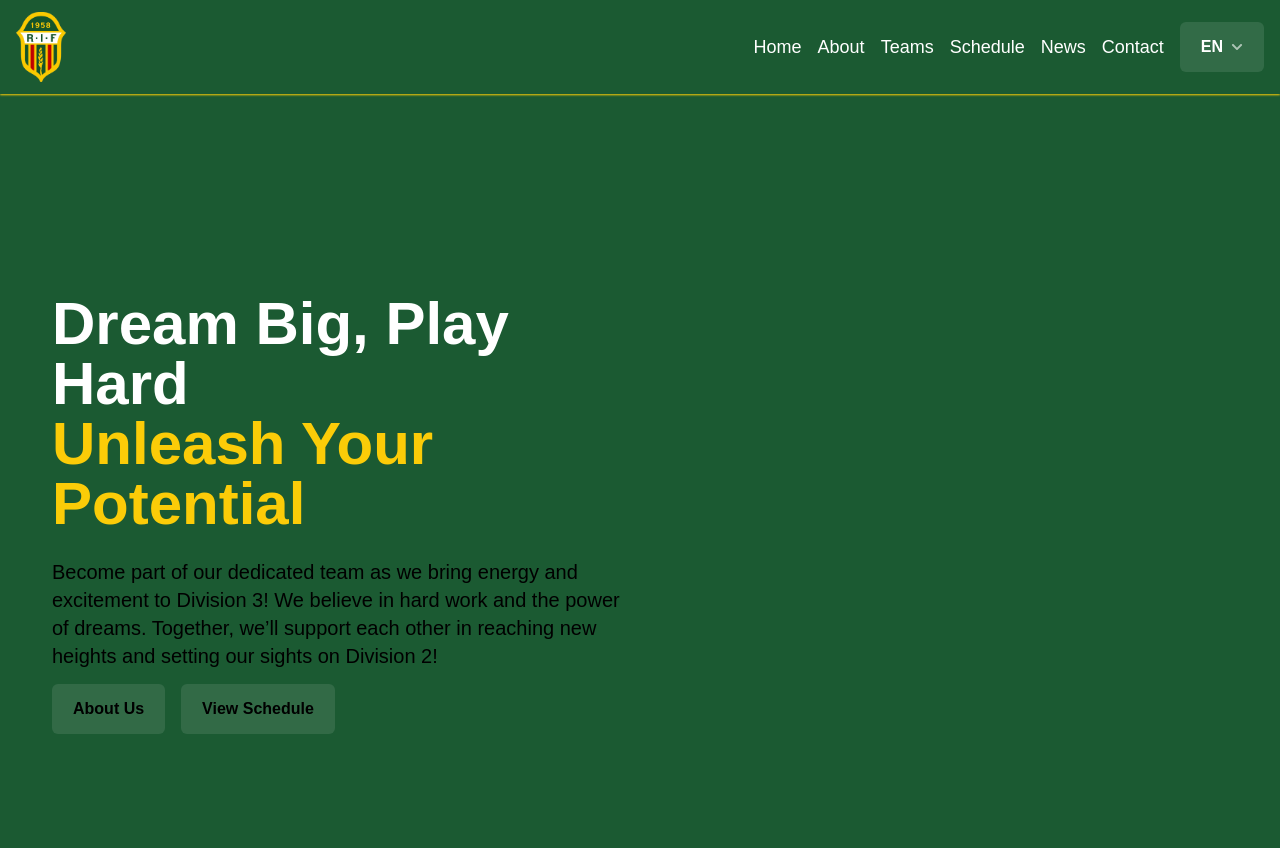
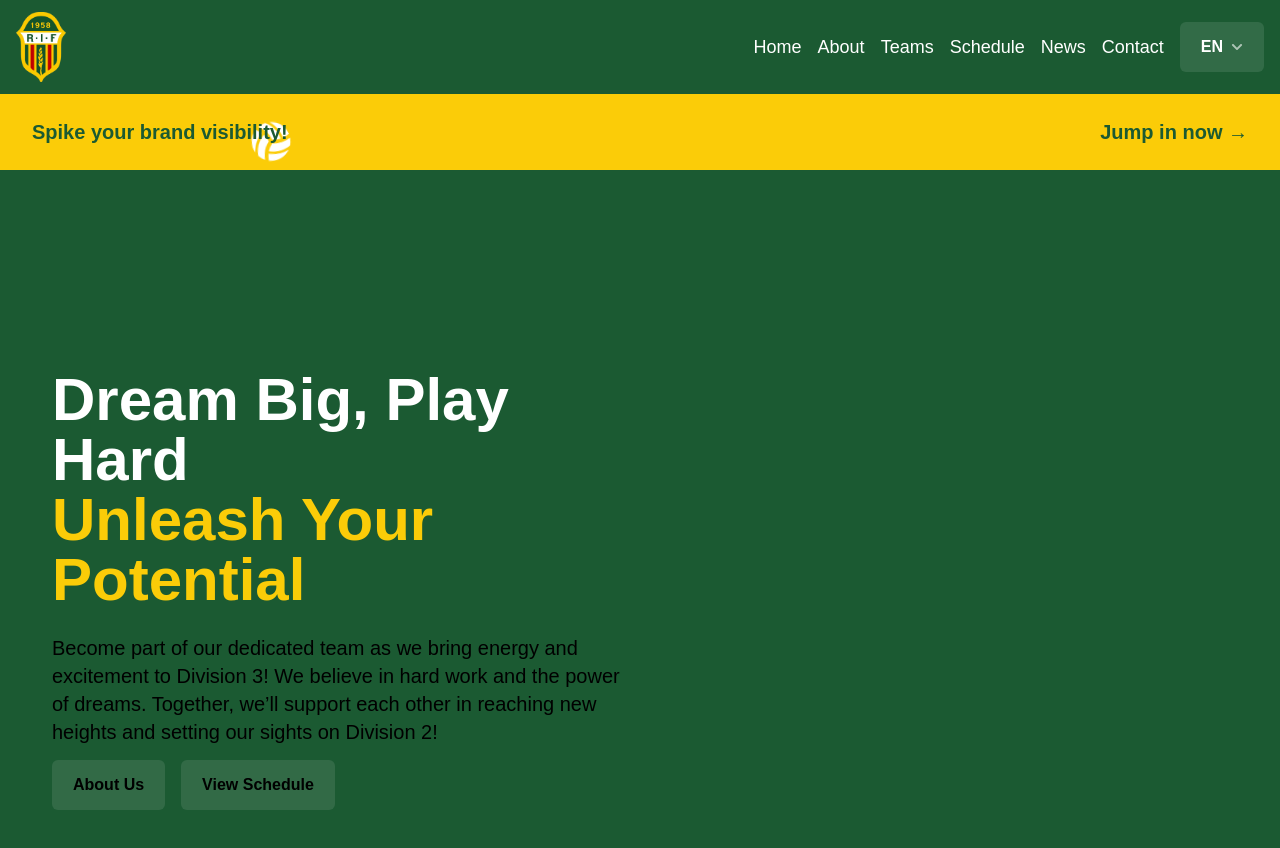
Before and after one commit to maxlearns2code/ragsved-if, a Next.js app: page /en in a window 1280 px wide. Shown: the top 848 px of the page. Built offline with nearby package versions, Linux system fonts and the light colour scheme.

Commit message:
Add Sponsor Banner component with animations and translations

```diff
--- a/app/[locale]/layout.tsx
+++ b/app/[locale]/layout.tsx
@@ -1,4 +1,5 @@
 import { Analytics } from "@vercel/analytics/react";
+import { SpeedInsights } from "@vercel/speed-insights/next";
 import { Metadata } from "next";
 import { NextIntlClientProvider } from "next-intl";
 import { getTranslations } from "next-intl/server";
@@ -6,8 +7,8 @@ import { Geist, Geist_Mono } from "next/font/google";
 import { notFound } from "next/navigation";
 import Footer from "../components/Footer";
 import Header from "../components/Header";
+import SponsorshipBanner from "../components/SponsorshipBanner";
 import "../globals.css";
-import { SpeedInsights } from "@vercel/speed-insights/next"
 
 const geistSans = Geist({
   variable: "--font-geist-sans",
@@ -72,6 +73,7 @@ export default async function LocaleLayout({
       >
         <NextIntlClientProvider messages={messages} locale={locale}>
           <Header />
+          <SponsorshipBanner />
           <main>{children}</main>
           <Footer />
           <Analytics />
--- /dev/null
+++ b/app/components/SponsorshipBanner.tsx
@@ -0,0 +1,82 @@
+"use client";
+
+import { motion } from "framer-motion";
+import { useTranslations } from "next-intl";
+import Link from "next/link";
+import { useMemo } from "react";
+import { FaVolleyballBall } from "react-icons/fa";
+
+const Banner = () => {
+  const t = useTranslations("Banner");
+
+  const ballVariants = useMemo(
+    () => ({
+      animate: (i: number) => ({
+        x: ["-20vw", "120vw"],
+        y: [0, -25, 0],
+        rotate: [0, 360],
+        transition: {
+          x: { repeat: Infinity, duration: 20, ease: "linear", delay: i * 4 },
+          y: {
+            repeat: Infinity,
+            duration: 1.5,
+            ease: "easeInOut",
+            delay: i * 0.4,
+          },
+          rotate: {
+            repeat: Infinity,
+            duration: 2.5,
+            ease: "linear",
+            delay: i * 0.4,
+          },
+        },
+      }),
+    }),
+    []
+  );
+
+  const balls = useMemo(
+    () =>
+      [...Array(5)].map((_, i) => (
+        <motion.div
+          key={i}
+          className="absolute top-1/2 -translate-y-1/2 text-white"
+          custom={i}
+          variants={ballVariants}
+          animate="animate"
+        >
+          <FaVolleyballBall size={40} />
+        </motion.div>
+      )),
+    [ballVariants]
+  );
+
+  return (
+    <div className="flex justify-center">
+      <Link href="mailto:volleyboll@ragsvedsif.org" className="w-full max-w-[1920px]">
+
+        <motion.div
+          className="bg-secondary py-6 px-8 relative overflow-hidden cursor-pointer group"
+          whileHover={{ scale: 1.02 }}
+          whileTap={{ scale: 0.98 }}
+          transition={{ duration: 0.3 }}
+        >
+          <div className="flex justify-between items-center relative z-10">
+            <p className="textbase md:text-lg lg:text-xl font-bold text-primary transition-all duration-300 group-hover:text-tertiary">
+              {t("message")}
+            </p>
+            <p className="text-base md:text-lg lg:text-xl font-bold text-primary transition-all duration-300 group-hover:text-tertiary">
+              {t("callToAction")}
+            </p>
+          </div>
+
+          <div className="absolute inset-0 overflow-hidden">{balls}</div>
+
+          <motion.div className="absolute inset-0 bg-primary opacity-0 group-hover:opacity-10 transition-opacity duration-300" />
+        </motion.div>
+      </Link>
+    </div>
+  );
+};
+
+export default Banner;
--- a/messages/de.json
+++ b/messages/de.json
@@ -7,6 +7,10 @@
     "ogDescription": "Schließen Sie sich RIF Volleyball in Stockholm an - wir bauen auf unser Vereinserbe seit 1958.",
     "ogImageAlt": "RIF Vereinslogo",
     "siteName": "RIF Volleyball"
+  },
+  "Banner": {
+    "message": "Steigern Sie Ihre Markensichtbarkeit!",
+    "callToAction": "Jetzt mitmachen →"
   },
   "Header": {
     "home": "Startseite",
--- a/messages/en.json
+++ b/messages/en.json
@@ -19,6 +19,10 @@
     "logoAlt": "RIF Volleyball Logo",
     "openMenuAriaLabel": "Open menu",
     "closeMenuAriaLabel": "Close menu"
+  },
+  "Banner": {
+    "message": "Spike your brand visibility!",
+    "callToAction": "Jump in now →"
   },
   "Hero": {
     "title": {
--- a/messages/es.json
+++ b/messages/es.json
@@ -19,6 +19,10 @@
     "logoAlt": "Logo de RIF Voleibol",
     "openMenuAriaLabel": "Abrir menú",
     "closeMenuAriaLabel": "Cerrar menú"
+  },
+  "Banner": {
+    "message": "¡Impulsa la visibilidad de tu marca!",
+    "callToAction": "Únete ahora →"
   },
   "Hero": {
     "title": {
--- a/messages/fr.json
+++ b/messages/fr.json
@@ -19,6 +19,10 @@
     "logoAlt": "Logo RIF Volleyball",
     "openMenuAriaLabel": "Ouvrir le menu",
     "closeMenuAriaLabel": "Fermer le menu"
+  },
+  "Banner": {
+    "message": "Boostez la visibilité de votre marque !",
+    "callToAction": "Lancez-vous maintenant →"
   },
   "Hero": {
     "title": {
--- a/messages/pl.json
+++ b/messages/pl.json
@@ -19,6 +19,10 @@
     "logoAlt": "Logo RIF Siatkówka",
     "openMenuAriaLabel": "Otwórz menu",
     "closeMenuAriaLabel": "Zamknij menu"
+  },
+  "Banner": {
+    "message": "Zwiększ widoczność swojej marki!",
+    "callToAction": "Dołącz teraz →"
   },
   "Hero": {
     "title": {
--- a/messages/sr.json
+++ b/messages/sr.json
@@ -19,6 +19,10 @@
     "logoAlt": "RIF Odbojka Logo",
     "openMenuAriaLabel": "Otvori meni",
     "closeMenuAriaLabel": "Zatvori meni"
+  },
+  "Banner": {
+    "message": "Povećajte vidljivost svog brenda!",
+    "callToAction": "Pridružite se odmah →"
   },
   "Hero": {
     "title": {
--- a/messages/sv.json
+++ b/messages/sv.json
@@ -19,6 +19,10 @@
     "logoAlt": "RIF Volleyboll Logotyp",
     "openMenuAriaLabel": "Öppna meny",
     "closeMenuAriaLabel": "Stäng meny"
+  },
+  "Banner": {
+    "message": "Höj synligheten för ditt varumärke!",
+    "callToAction": "Hoppa in nu →"
   },
   "Hero": {
     "title": {
--- a/messages/uk.json
+++ b/messages/uk.json
@@ -19,6 +19,10 @@
     "logoAlt": "Логотип RIF Волейбол",
     "openMenuAriaLabel": "Відкрити меню",
     "closeMenuAriaLabel": "Закрити меню"
+  },
+  "Banner": {
+    "message": "Підвищіть видимість вашого бренду!",
+    "callToAction": "Приєднуйтесь зараз →"
   },
   "Hero": {
     "title": {
```
